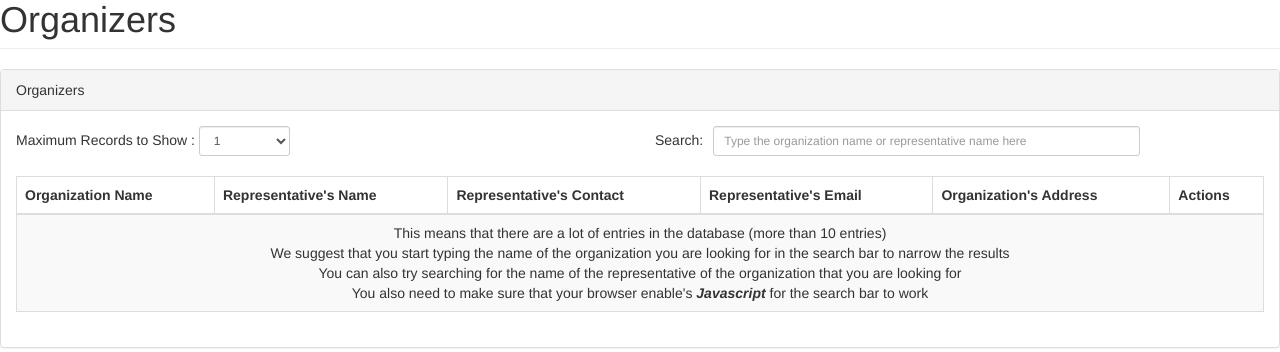
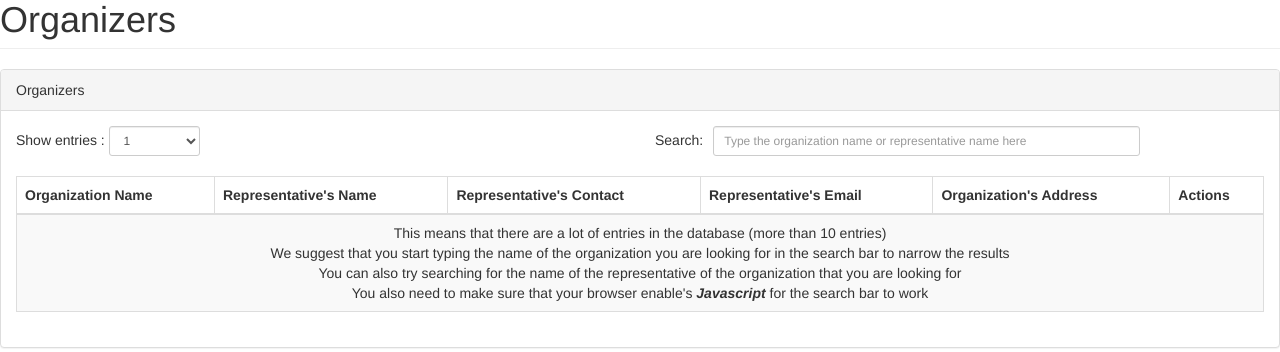
Before and after one commit to baportabo/CMSC-127-HR-Department, a PHP site: page /Allen/Organizer.php in a window 1280 px wide. Shown: the part 241-593 px from the top of the page. Run offline with PHP 8.4, Linux system fonts and the light colour scheme; data comes from the database, SQL or seed files in the repository; some libraries are stand-ins or nearby versions.

Commit message:
Add files via upload

```diff
--- a/PHP - UI Working 90 percent/Allen/Organizer.php
+++ b/PHP - UI Working 90 percent/Allen/Organizer.php
@@ -216,6 +216,7 @@ if(file_exists($fnc)){
 		echo "</div>"; //this is to end the div wrapper in nav.php
 
 		require($foot);
+		mysqli_close($con);
 	}
 }
 else{die("Error : The website is missing a critical file, contact system administrator");}
@@ -226,7 +227,7 @@ function search($con){
 
 					<div class="col-sm-6">
 						<div onmouseup="showResult(document.getElementById('."'search_bar_orgs'".').value)" class="dataTables_length" id="dataTables-example_length">
-							Maximum Records to Show :
+							Show entries :
 								<select id="limit_org_records" style="width:15%;" name="dataTables-example_length" aria-controls="dataTables-example" class="form-control input-sm">
 									<option value="1">1</option>
 									<option value="5">5</option>
```
